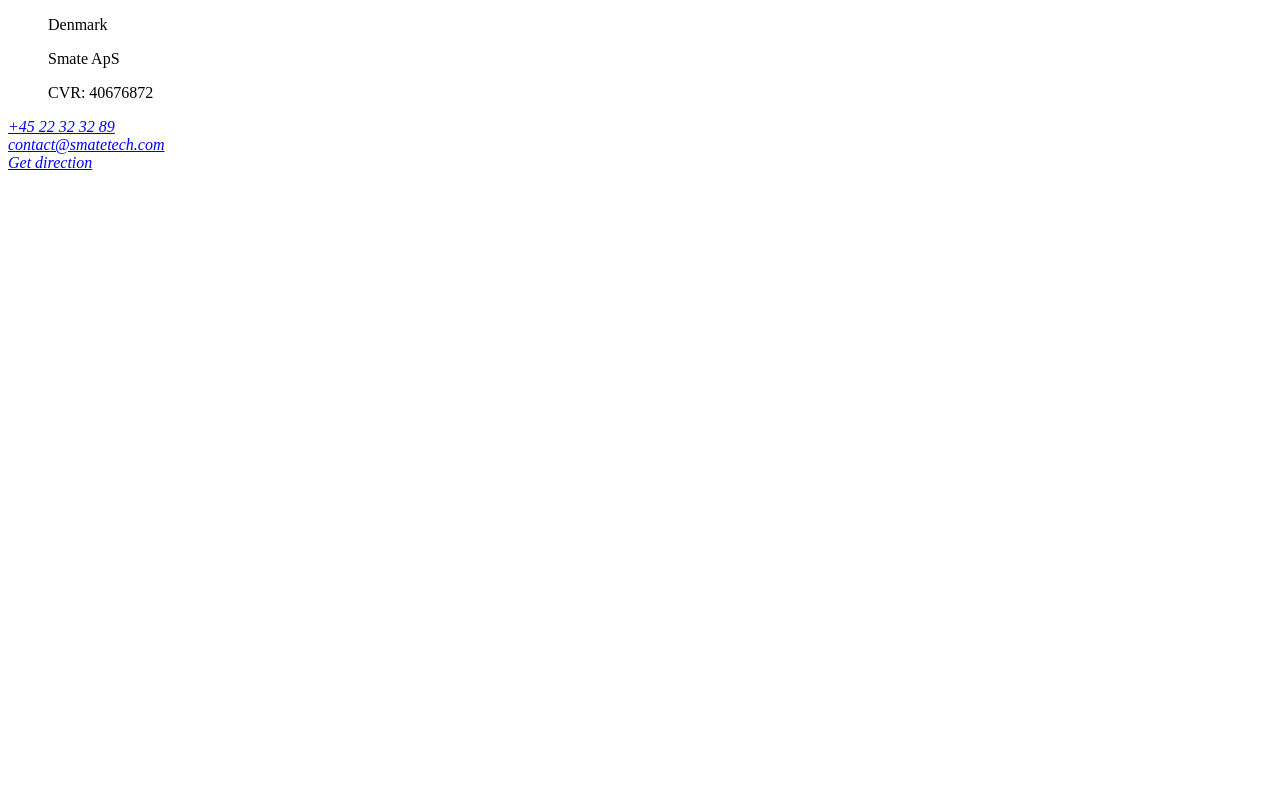
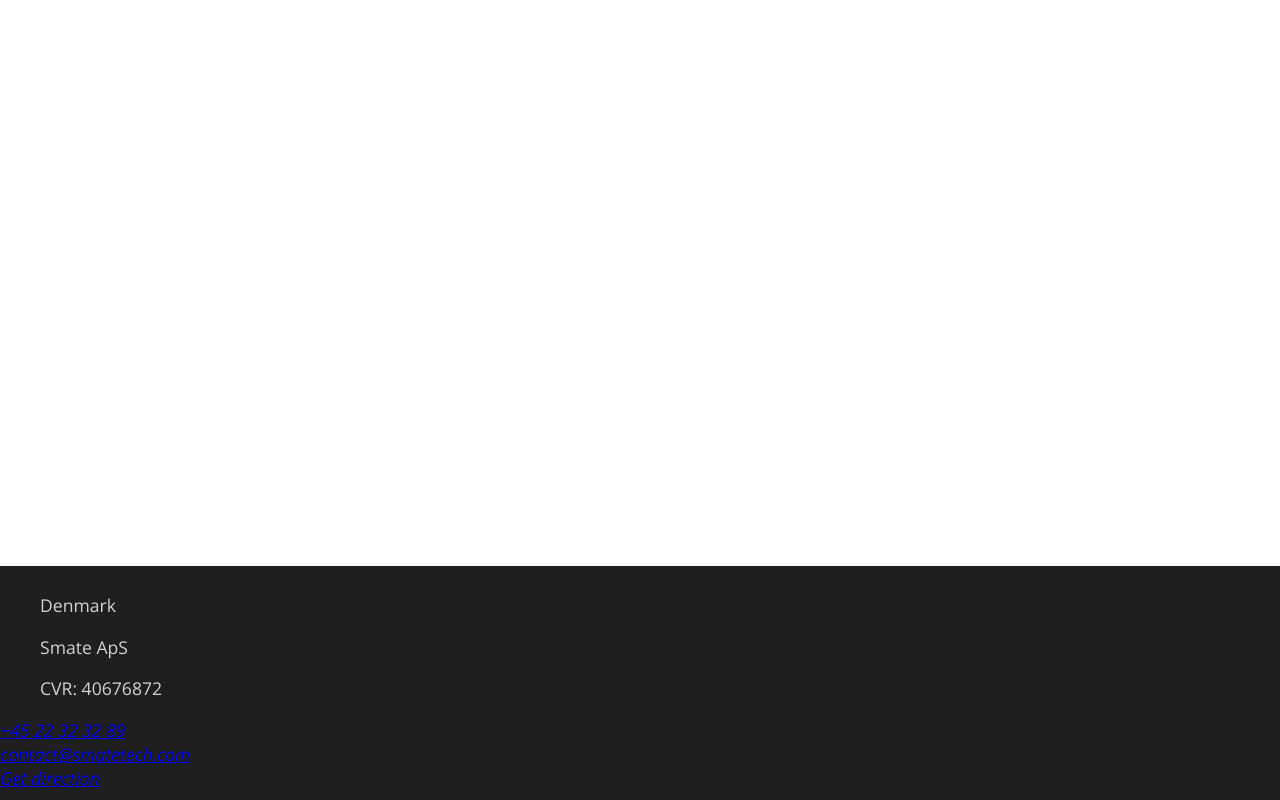
Before and after one commit to TineMereteSPetersen/SMATE, a plain HTML site: page English/about.html in a window 1280 px wide. Drawn offline with nearby package versions, Linux system fonts and the light colour scheme.

Commit message:
Added styling to footer

```diff
--- a/English/about.html
+++ b/English/about.html
@@ -5,12 +5,23 @@
     <meta charset="UTF-8">
     <meta http-equiv="X-UA-Compatible" content="IE=edge">
     <meta name="viewport" content="width=device-width, initial-scale=1.0">
-    <title>Document</title>
+    <meta name="keywords" content="Electronic production consultancy in China and Denmark, sourcing trading service, IOT production, prototype maturing NPI,  certification, quality management, production improvement, cost down">
+    <meta name="description" content="Danish Chinese Electronics manufacturing consultancy with 23 years experience and insights in China.">
+    <title>About</title>
+
+    <link rel="preconnect" href="https://fonts.googleapis.com">
+<link rel="preconnect" href="https://fonts.gstatic.com" crossorigin>
+<link href="https://fonts.googleapis.com/css2?family=Roboto:ital,wght@0,100;0,300;1,100&display=swap" rel="stylesheet">
+    <link rel="preconnect" href="https://fonts.googleapis.com">
+<link rel="preconnect" href="https://fonts.gstatic.com" crossorigin>
+<link href="https://fonts.googleapis.com/css2?family=Open+Sans:ital,wght@0,300;0,400;1,300&display=swap" rel="stylesheet">
+    <link rel="stylesheet" href="//use.fontawesome.com/releases/v5.0.7/css/all.css">
+    <link rel="stylesheet" href="/style.css">
 </head>
 
 <body>
 
-    <footer>
+    <footer class="footer--wrapper">
         <ul>
             <p>Denmark</p>
             <p>Smate ApS</p>
--- a/style.css
+++ b/style.css
@@ -140,3 +140,18 @@
     color: #0077c8;
     margin-top: 10px;
 }
+
+
+/* Footer */
+
+.footer--wrapper{
+    display: block;
+    width: 100%;
+    color: rgb(211, 210, 210);
+    background-color: #1F1F1F;
+    font-family: 'Open Sans', sans-serif;
+    padding-top: 10px;
+    padding-bottom: 10px;
+    position: fixed;
+    bottom: 0;
+}
```
